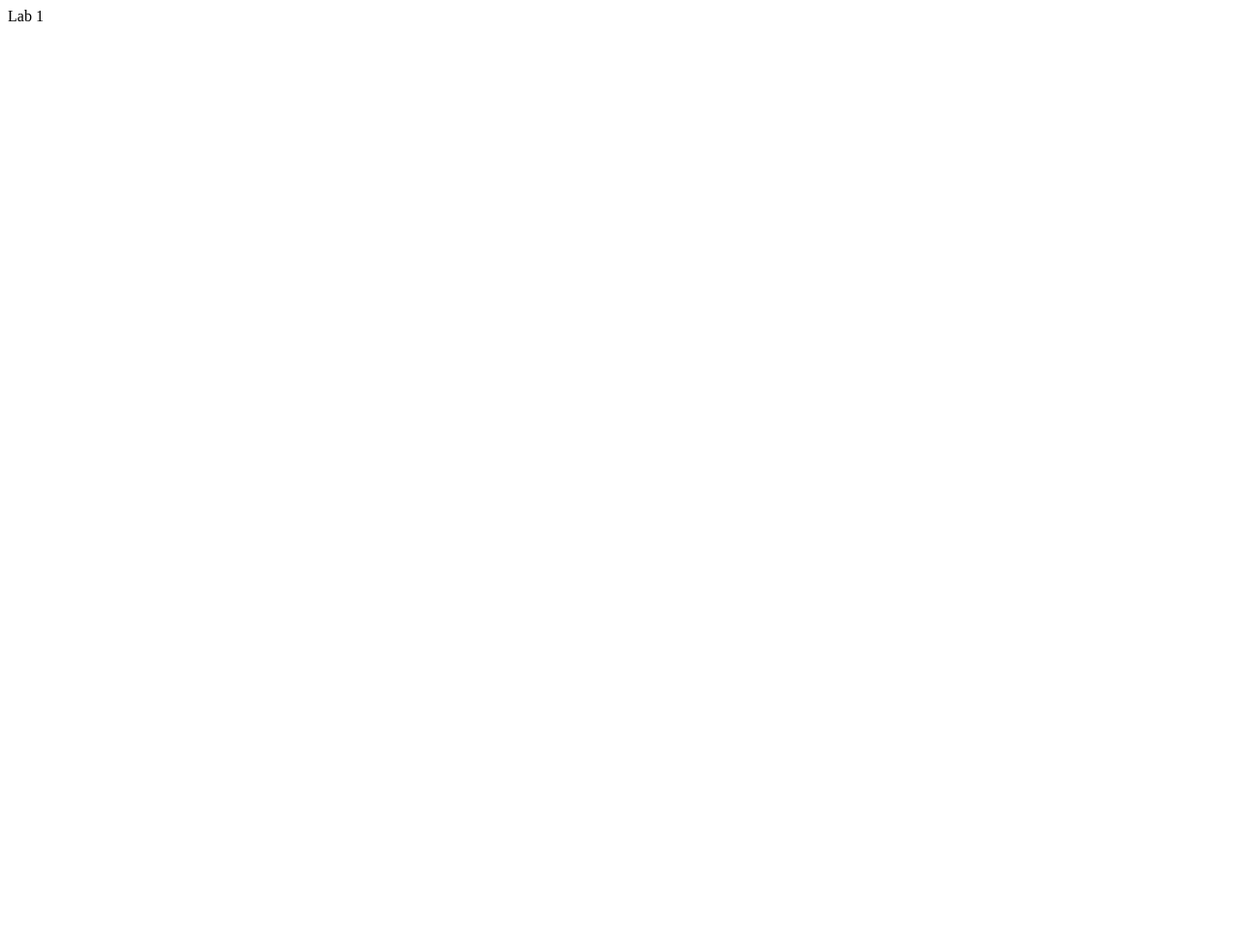
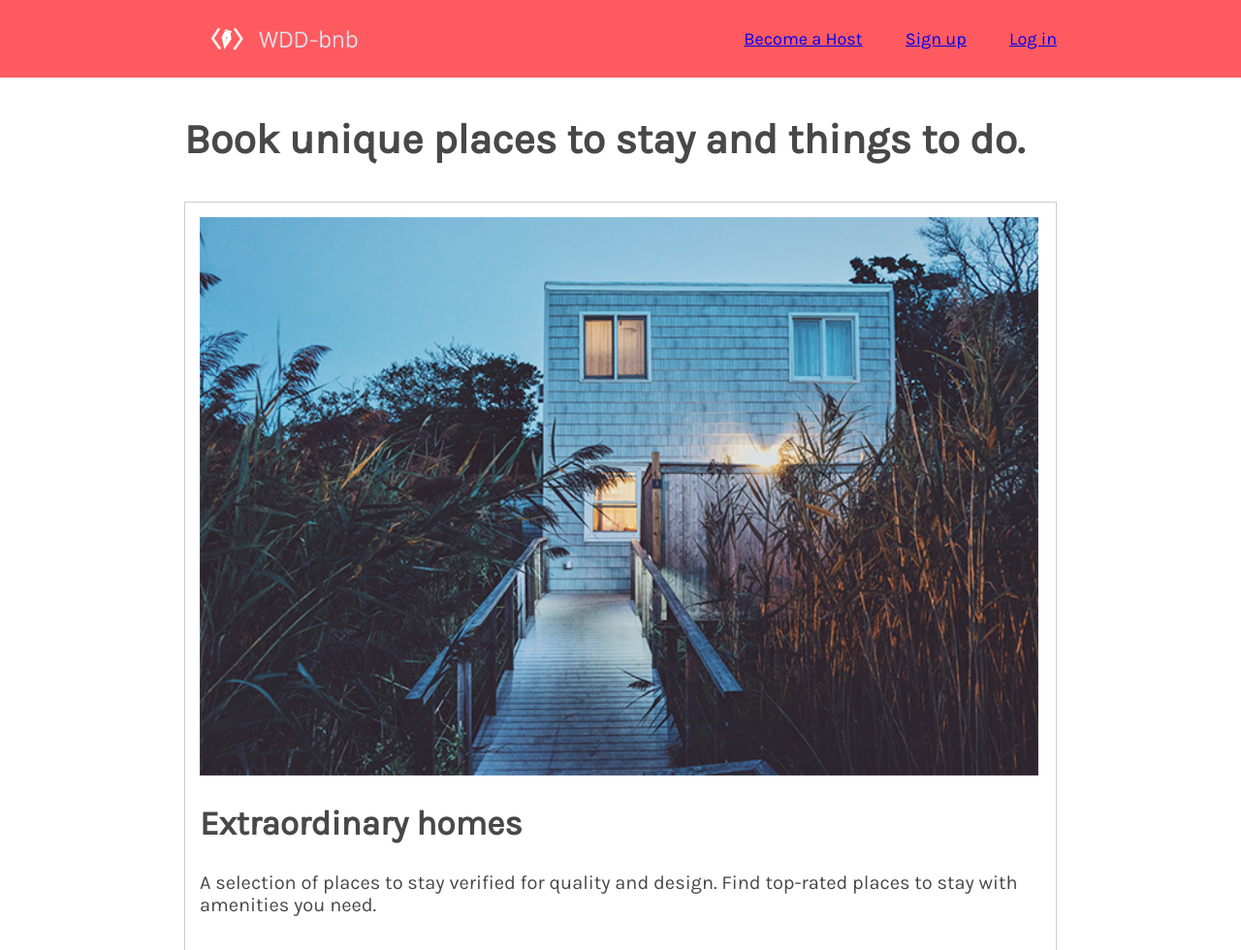
Before and after one commit to tiffanytra/tiffanytra.github.io, a plain HTML site: page labs/lab2/index.html in a window 1280 px wide. Shown: the top 980 px of the page at 97% size. Before the commit the page ends 800 px from the top, so only its background shows below. Drawn offline with Linux system fonts and the light colour scheme.

Commit message:
finished lab2

```diff
--- /dev/null
+++ b/labs/lab2/css/style.css
@@ -0,0 +1,61 @@
+header {
+    background-color: #FF5A5F;
+    height: 80px;
+}
+body {
+    font-family: Karla, sans-serif;
+    color: #484848;
+    margin: 0;
+    padding: 0;
+}
+nav ul {
+    list-style-type: none;
+    padding-inline-start: 0;
+    margin-block-start: 0;
+    margin-block-end: 0;
+}
+#logo {
+    height: 80px;
+}
+nav {
+    display: inline-block;
+    float: right;
+    color: white;
+    font-size: 18px;
+    cursor: pointer;
+    text-decoration: none;
+}
+nav li {
+    display: inline-block;
+    margin-left: 40px;
+    line-height: 80px;
+}
+a:hover {
+    color: blue;
+    text-decoration: underline;
+}
+.content {
+    width: 900px;
+    margin: auto;
+}
+section {
+    padding: 15px;
+    border: 1px solid #cccccc;
+    margin-bottom: 10px;
+}
+section img {
+    width: 865px;
+}
+h1 {
+    font-size: 43px;
+    padding-top: 10px;
+    padding-bottom: 10px;
+}
+
+h2 {
+    font-size: 35px;
+}
+
+section p {
+    font-size: 20px;
+}
--- a/labs/lab2/index.html
+++ b/labs/lab2/index.html
@@ -1,6 +1,47 @@
-<!DOCTYPE html>
 <html>
-    <body>
-        Lab 1
-    </body>
+  <head>
+    <title>WDD-bnb</title>
+    <link href="https://fonts.googleapis.com/css?family=Karla&display=swap" rel="stylesheet">
+    <link rel="stylesheet" href="css/style.css">
+  </head>
+  <body>
+    <header>
+      <div class= "content">
+        <a href="home">
+          <img src="img/logo.png" alt="" id="logo"/>
+        </a>
+        <nav>
+          <ul>
+            <li><a href="become-host">Become a Host</a></li>
+            <li><a href="sign-up">Sign up</a></li>
+            <li><a href="log-in">Log in</a></li>
+          </ul>
+        </nav>
+      </div>
+    </header>
+
+    <div class= "content">
+      <h1>Book unique places to stay and things to do.</h1>
+      <section>
+        <img src="img/house.png" />
+        <h2>Extraordinary homes</h2>
+        <p>
+          A selection of places to stay verified for quality and design. Find
+          top-rated places to stay with amenities you need.
+        </p>
+      </section>
+      <section>
+        <img src="img/city.png" />
+        <h2>Places to stay around the world</h2>
+        <p>Explore a new city on your next trip!</p>
+      </section>
+      <section>
+        <img src="img/sushimaking.png" />
+        <h2>Top-rated experiences</h2>
+        <p>
+          Book one-of-a-kind activities hosted by locals, created for the curious.
+        </p>
+      </section>
+    </div>
+  </body>
 </html>
```
Also changed, not shown: labs/lab2/img/city.png (added), labs/lab2/img/house.png (added), labs/lab2/img/logo.png (added), labs/lab2/img/sushimaking.png (added), 4 other files.
